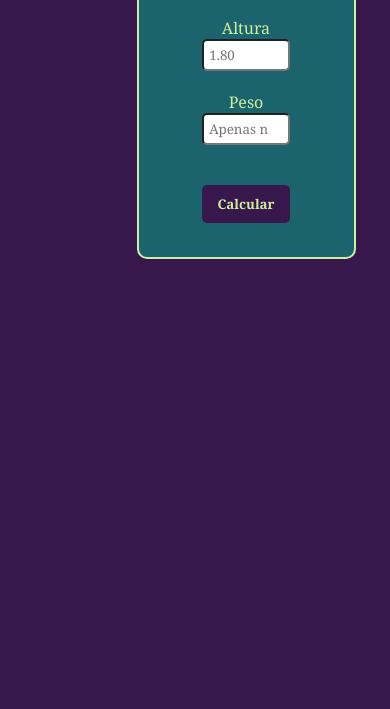
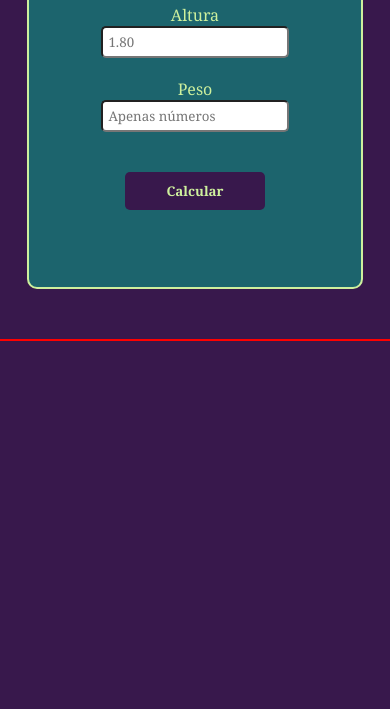
Before and after one commit to Marcelino85/Calculadora-IMC, a plain HTML site: page index.html in a window 390 px wide. Shown: the part 185-894 px from the top of the page. Before the commit the page ends 844 px from the top, so only its background shows below. Drawn offline with Linux system fonts and the light colour scheme.

Commit message:
Responsividade completa

```diff
--- a/style.css
+++ b/style.css
@@ -62,25 +62,44 @@ input{
 #resultado{
 
     color: #CEF09D;
-    width: 50%;
+    width: 100%;
+
     text-align: center;
-    margin-left: 25%;
+    align-content: center;
+
     margin-top: 20px;
     font-family: Georgia, 'Times New Roman', Times, serif;
     font-size: 50px;
+    border: 1px solid red;
 
 }
 
 @media (max-width: 768px){
 
+   body{
 
+    height: 100vh;
+
+   }
 
     .container{
-        width: 50%;
+        width: 80%;
         height: 400px;
         display: flex;
         flex-direction: column;
         align-items: center;
+        margin: 50px 50px 50px;
+
+
+        /* background-color: #1C646D;
+        width: 30%;
+        border-radius: 10px;
+        border: 2px solid #CEF09D;
+        text-align: center;
+        margin: 10px;
+        padding: 10px;
+        margin-left: 35%;
+        margin-top: 5%; */
     }
 
     .title h1{
@@ -92,13 +111,13 @@ input{
     }
 
     .input{
-        width: 45%;
+        width: 60%;
         display: flex;
         flex-direction: column;
     }
 
     h1{
-        width: 45%;
+        width: 60%;
         display: flex;
         flex-direction: column;
     }
@@ -106,8 +125,31 @@ input{
     #button{
         width: 45%;
         margin-top: 30px;
+
     }
     #resultado{
-        width: 45%;
+    width: 100%;
+    text-align: center;
+    align-content: center;
+    margin-top: 20px;
+    font-family: Georgia, 'Times New Roman', Times, serif;
+    font-size: 50px;
+
     }
 }
+
+@media (max-width:600px) {
+    body{
+        height: 100vh;
+    }
+
+
+    .container{
+        width: 80%;
+        height: 400px;
+        display: flex;
+        flex-direction: column;
+        align-items: center;
+        margin: 50px 5px 50px 27px;
+    }
+}
```
